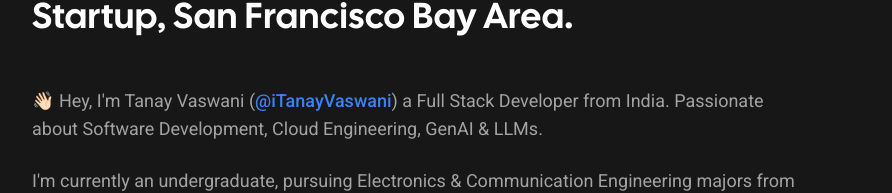
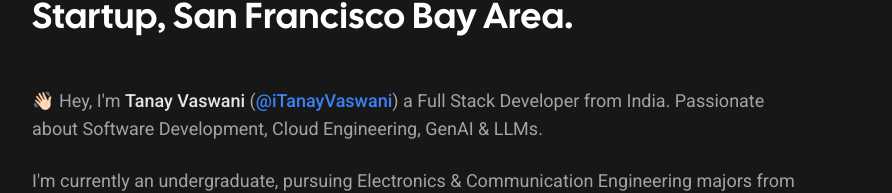
Before and after one commit to srijanbahal/Portfolio, a Next.js app: page / in a window 1280 px wide. Shown: the part 217-410 px from the top of the page, without its empty margins (120-1012 px from the left). Built offline with nearby package versions, Linux system fonts and the light colour scheme.

Commit message:
fix: hero-section

```diff
--- a/components/hero/hero-section.tsx
+++ b/components/hero/hero-section.tsx
@@ -42,10 +42,11 @@ const HeroSection = () => {
         animate={{ opacity: 1 }}
         transition={{ ease: "easeOut", duration: 2 }}
       >
-        👋🏻 Hey, I&apos;m Tanay Vaswani (
+        👋🏻 Hey, I&apos;m{" "}
+        <span className="text-neutral-200 font-medium">Tanay Vaswani</span> (
         <Link
           href={"https://twitter.com/iTanayVaswani"}
-          className="text-blue-500 font-medium"
+          className="text-blue-500 font-medium hover:text-blue-500/90"
           target="_blank"
         >
           @iTanayVaswani
--- a/components/navbar/tanay-avatar.tsx
+++ b/components/navbar/tanay-avatar.tsx
@@ -3,7 +3,10 @@ import { Avatar, AvatarFallback, AvatarImage } from "@/components/ui/avatar";
 export function TanayAvatar() {
   return (
     <Avatar>
-      <AvatarImage src="https://github.com/shadcn.png" alt="tanay" />
+      <AvatarImage
+        src="https://avatars.githubusercontent.com/u/114291962?v=4"
+        alt="tanay"
+      />
       <AvatarFallback>TV</AvatarFallback>
     </Avatar>
   );
```
